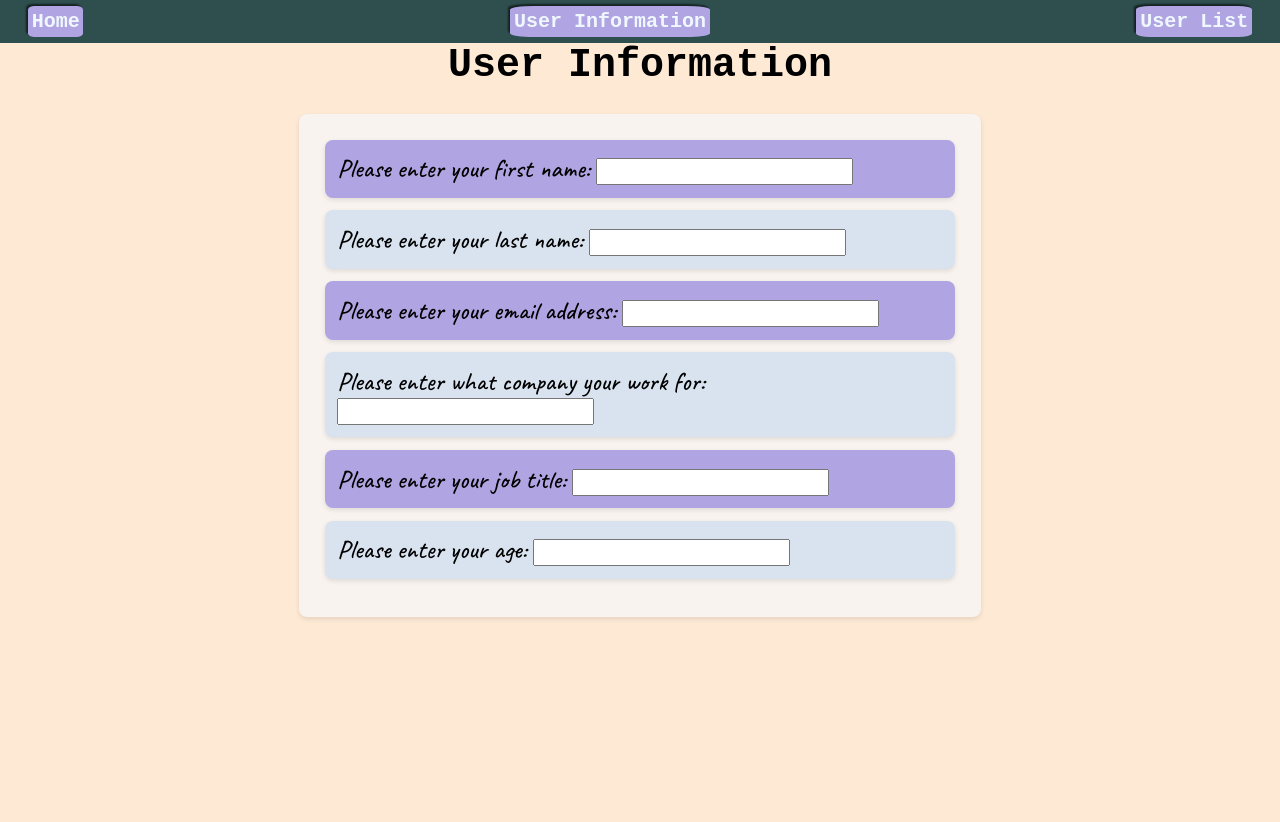
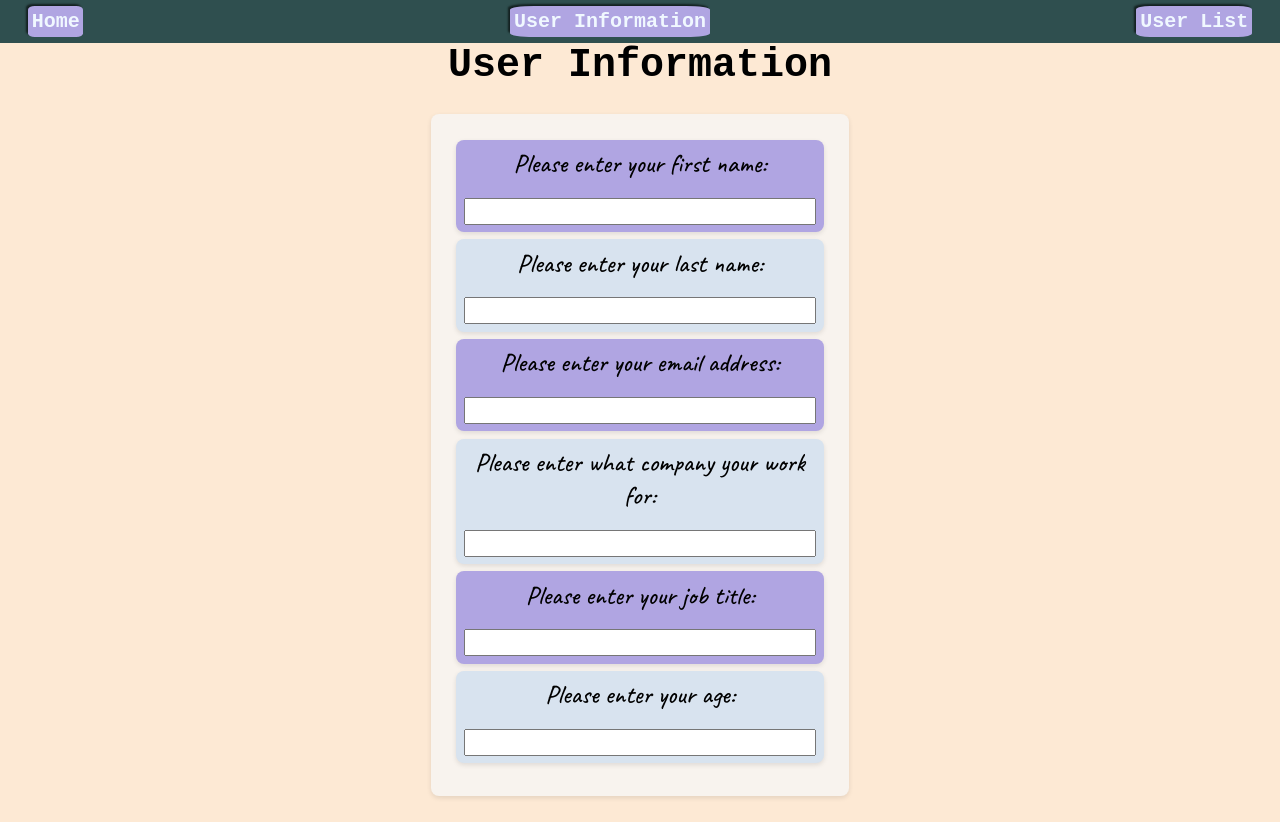
Before and after one commit to dEhiN/SD-Training-Master, a React (Vite) app in the folder local/canadian-business-college/full-stack-web-application/Module7_MEAN_Stack/assignments/1/code/assignment_one/: page /userinfoform in a window 1280 px wide. Before the commit the page ends 800 px from the top, so only its background shows below. Built offline with nearby package versions, Linux system fonts and the light colour scheme; the HTML template or start-up script is replaced by a standard one; a web font is replaced by a local one.

Commit message:
Added some css styling to each FormInputElement

```diff
--- a/local/canadian-business-college/full-stack-web-application/Module7_MEAN_Stack/assignments/1/code/assignment_one/src/components/FormInputElement.css
+++ b/local/canadian-business-college/full-stack-web-application/Module7_MEAN_Stack/assignments/1/code/assignment_one/src/components/FormInputElement.css
@@ -0,0 +1,9 @@
+.input-container {
+    display: flex;
+    flex-direction: column;
+}
+
+.input-label {
+    text-align: center;
+    margin-bottom: 5%;
+}
--- a/local/canadian-business-college/full-stack-web-application/Module7_MEAN_Stack/assignments/1/code/assignment_one/src/components/FormInputElement.jsx
+++ b/local/canadian-business-college/full-stack-web-application/Module7_MEAN_Stack/assignments/1/code/assignment_one/src/components/FormInputElement.jsx
@@ -1,4 +1,7 @@
 /** This component will act as a form input element. */
+
+/** CSS import */
+import "./FormInputElement.css";
 
 /**
  * This component function will create a form input element using the props values passed in. It will also add the element label if the same props are passed in. It can only create and handle form input elements, not any other type of form elements.
@@ -17,8 +20,11 @@
  */
 function FormInputElement(props) {
 	return (
-		<>
-			<label htmlFor={props.id} className="fonts-google caveat-medium font-size-md">
+		<div className="input-container">
+			<label
+				htmlFor={props.id}
+				className="fonts-google caveat-medium font-size-md input-label"
+			>
 				{props.labelText}
 			</label>
 			<input
@@ -29,7 +35,7 @@ function FormInputElement(props) {
 				value={props.inputValue}
 				onChange={props.changeFunction}
 			/>
-		</>
+		</div>
 	);
 }
 
```
